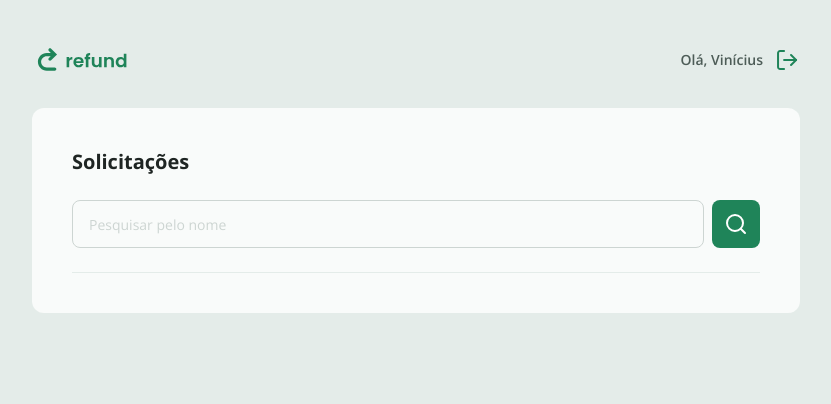
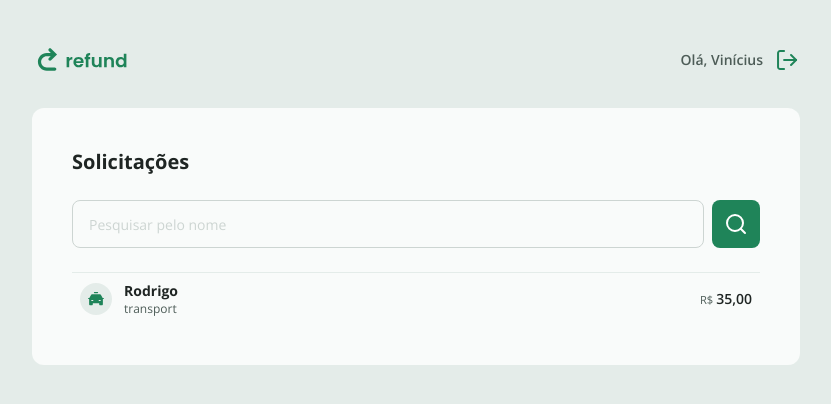
Before and after one commit to ViniciusLegacy/web-refund, a React (Vite) app: page / in a window 1280 px wide. Shown: the top 404 px of the page, without its empty margins (224-1055 px from the left). Built offline with nearby package versions, Linux system fonts and the light colour scheme.

Commit message:
feat: add RefundItem component in page using example item

```diff
--- a/src/pages/Dashboard.tsx
+++ b/src/pages/Dashboard.tsx
@@ -1,9 +1,19 @@
 import { useState } from "react"
 
 import searchSvg from "../assets/search.svg"
+import { CATEGORIES } from "../utils/categories"
 
 import { Input } from "../components/Input"
 import { Button } from "../components/Button"
+import { RefundItem } from "../components/RefundItem"
+
+const REFUND_EXAMPLE = {
+    id: "123",
+    name: "Rodrigo",
+    category: "transport",
+    amount: "35,00",
+    categoryImg: CATEGORIES["transport"].icon
+}
 
 export function Dashboard() {
     const [name, setName] = useState("")
@@ -25,6 +35,10 @@ export function Dashboard() {
                     <img src={searchSvg} alt="ícone de pesquisar" />
                 </Button>
             </form>
+
+            <div>
+                <RefundItem data={REFUND_EXAMPLE} />
+            </div>
         </div>
     )
 }
```
